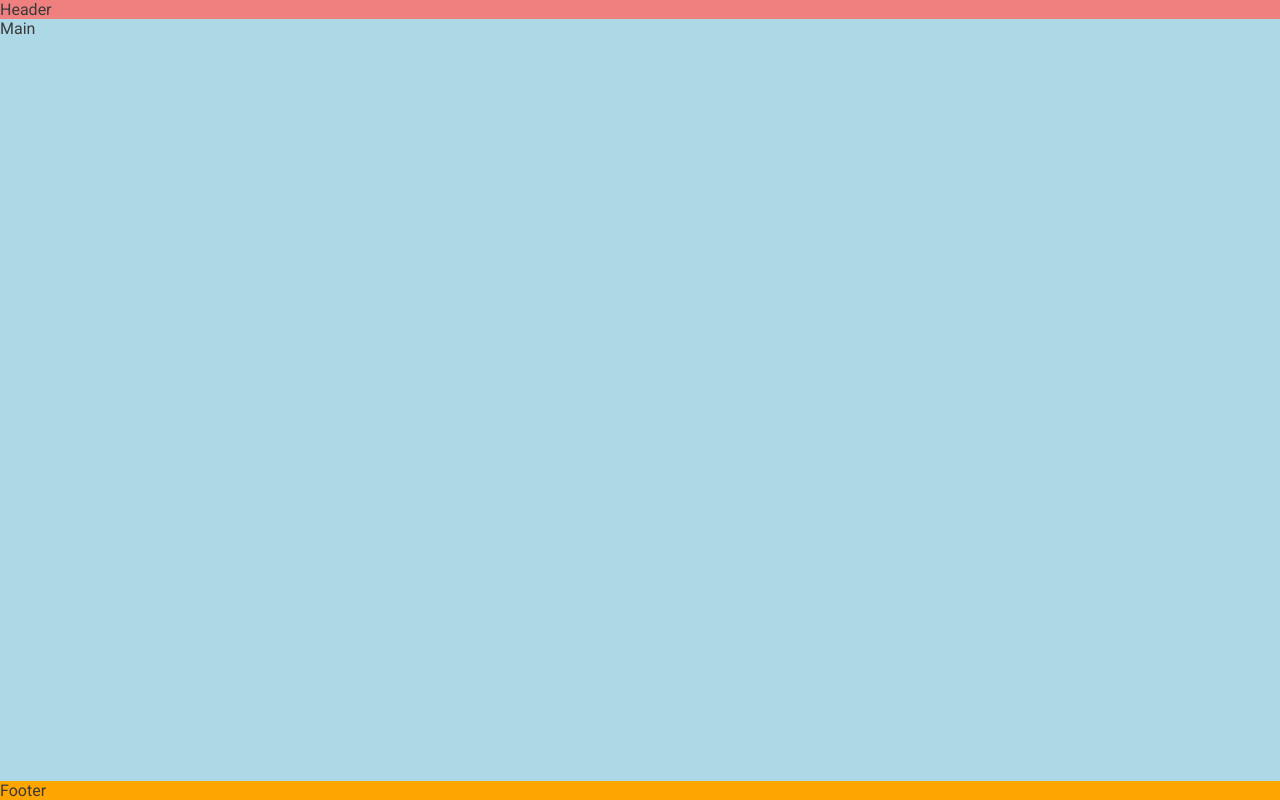
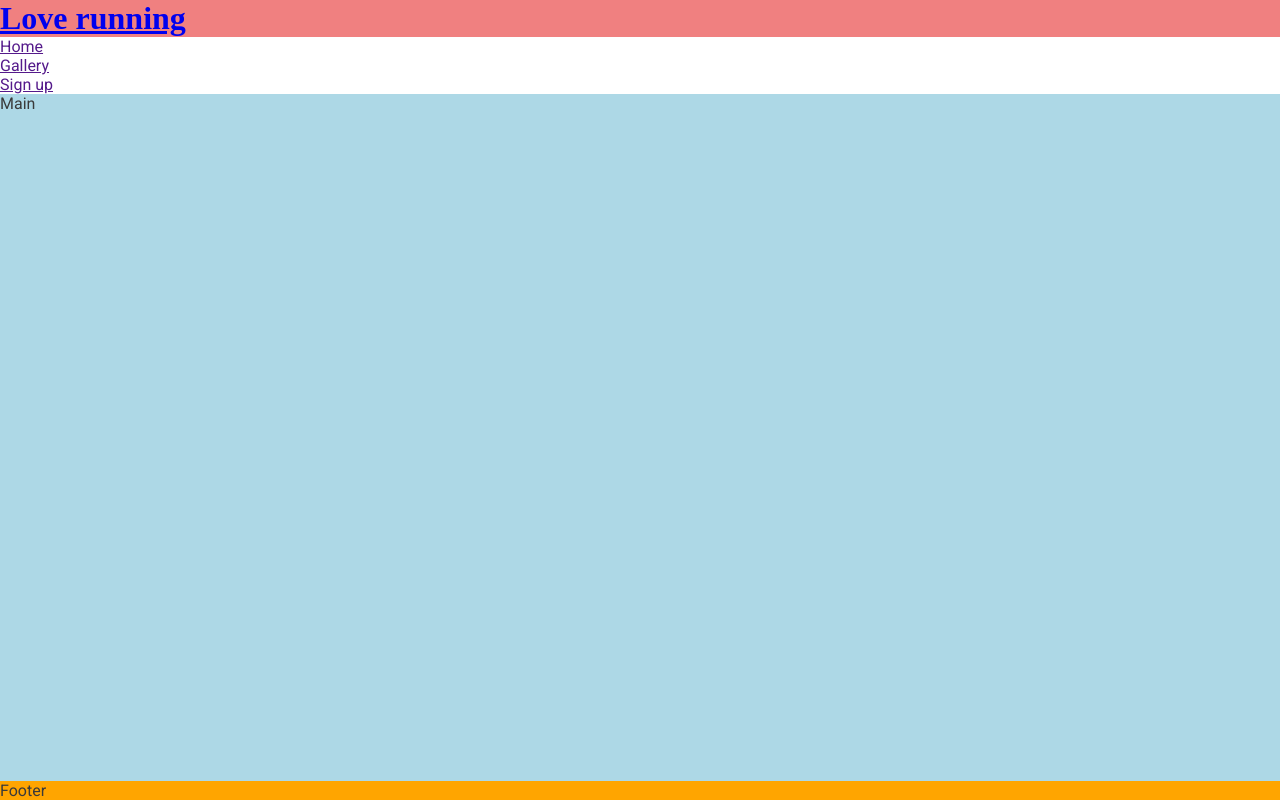
Before and after one commit to BadrAlioui/loveRunning, a plain HTML site: page index.html in a window 1280 px wide. Drawn offline with Linux system fonts and the light colour scheme.

Commit message:
create navigation section

```diff
--- a/assets/css/style.css
+++ b/assets/css/style.css
@@ -24,6 +24,10 @@ body{
 header {
     background-color: lightcoral;
 }
+
+h1{
+    font-family: "Oswald", "sans-serif";
+}
 /* main*/
 main {
     background-color: lightblue;
--- a/index.html
+++ b/index.html
@@ -11,7 +11,17 @@
 
 <body>
     <!--Header-->
-    <header>Header</header>
+    <header><a href="index.html">
+            <h1 id="logo">Love running</h1>
+        </a></header>
+    <nav>
+        <ul>
+            <li><a href="">Home</a></li>
+            <li><a href="">Gallery</a></li>
+            <li><a href="">Sign up</a></li>
+        </ul>
+    </nav>
+
     <!--Main-->
     <main>Main</main>
     <!--Footer-->
```
